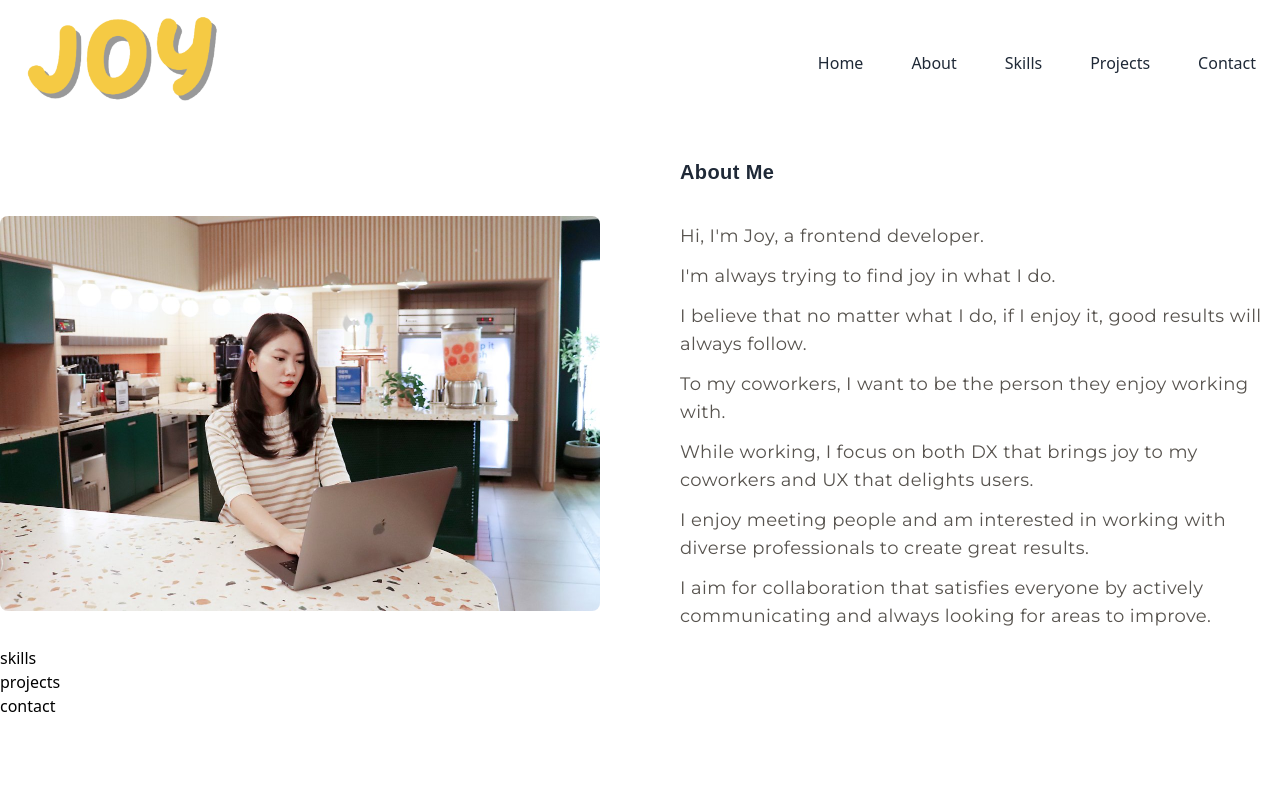
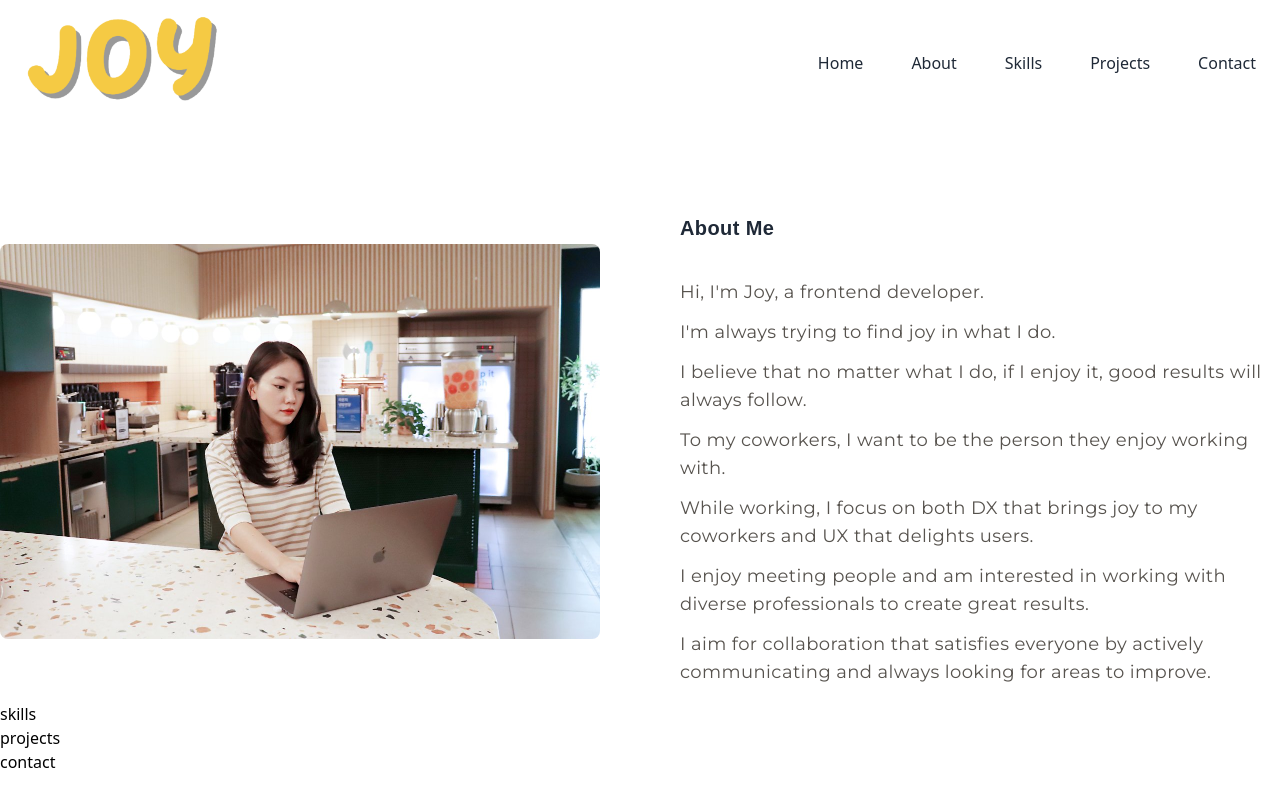
Before and after one commit to joyy-frontend/portfolio, a React (Create React App) app: page / in a window 1280 px wide. Built offline with nearby package versions, Linux system fonts and the light colour scheme; a web font is replaced by a local one.

Commit message:
change about section layout

```diff
--- a/src/components/about/AboutContent.tsx
+++ b/src/components/about/AboutContent.tsx
@@ -1,8 +1,8 @@
-import React from 'react'
+import React from 'react';
 
 const AboutContent:React.FC = () => {
   return (
-    <div className='ml-20 mb-4 mt-6 tracking-wide flex flex-col gap-1 text-stone-600'>
+    <div className='ml-4 sm:ml-8 md:ml-12 lg:ml-20 mb-4 mt-20 tracking-wide flex flex-col gap-1 text-stone-600'>
       <p className='font-SMUSnow font-extrabold text-gray-800 text-lg md:text-xl mb-8'>About Me</p>
       <p className='text-sm sm:text-base lg:text-lg md:text-lg'>
         Hi, I'm Joy, a frontend developer.
```
